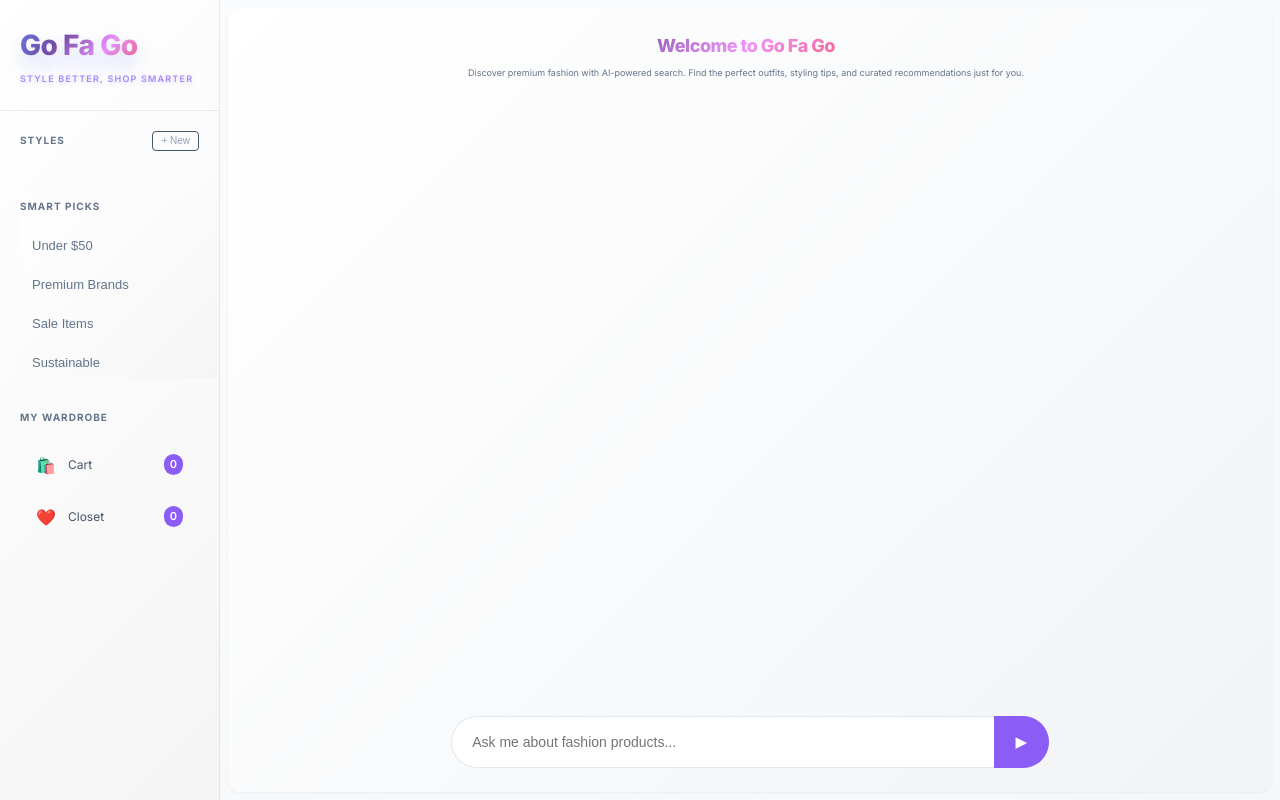
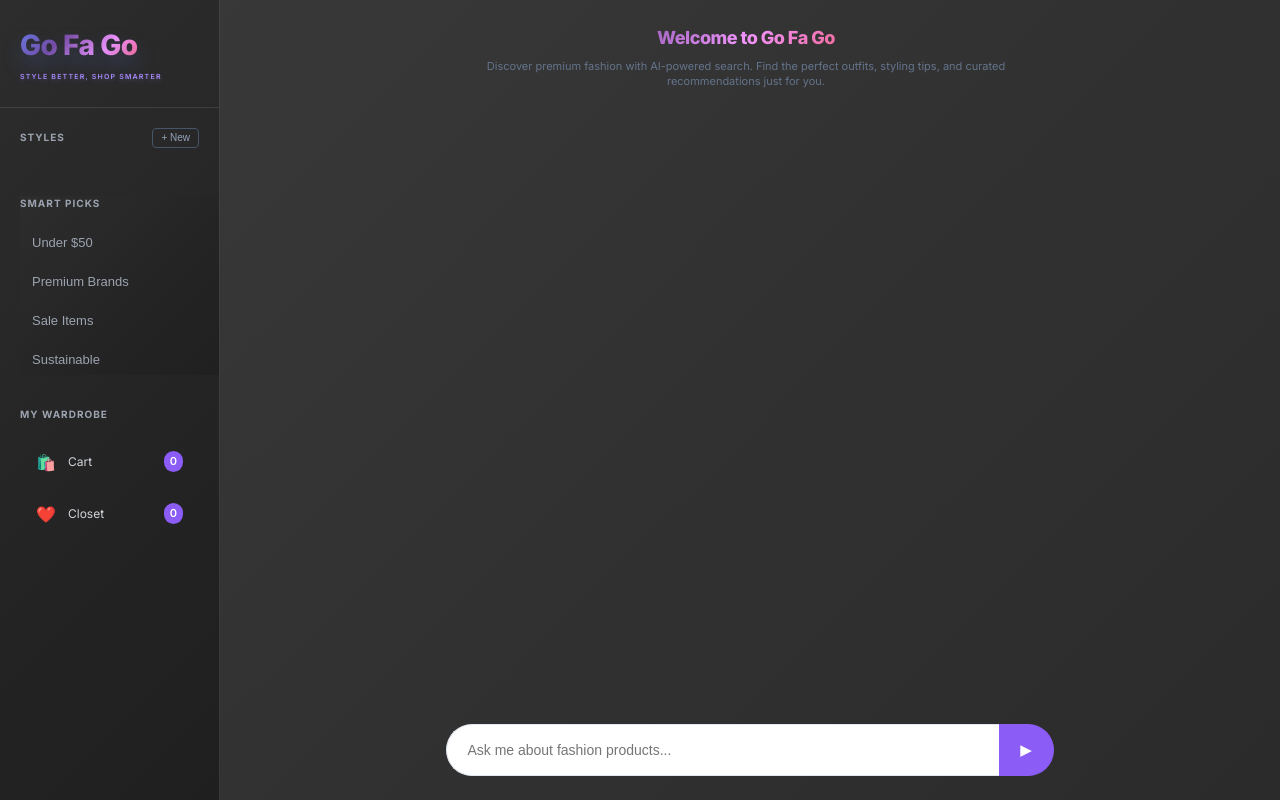
Before and after one commit to raja-datascientist/GoFaGo, a Flask app: page / in a window 1280 px wide. Run offline with Flask 3, Linux system fonts and the light colour scheme; some libraries are stand-ins or nearby versions.

Commit message:
Implement dark theme for sidebar and chatbot
- Changed sidebar to dark gray gradient (#2d2d2d to #1f1f1f)
- Changed chatbot to slightly lighter dark gray (#383838 to #2b2b2b)
- Updated all text colors to light for dark theme readability
- Added customized scrollbar with logo gradient colors
- Increased welcome message size by 25%
- Reduced tagline size by 25%
- Removed gap between sidebar and chatbot area

```diff
--- a/frontend_python/static/styles.css
+++ b/frontend_python/static/styles.css
@@ -24,17 +24,17 @@ body {
 .sidebar {
     width: 220px;
     min-width: 220px;
-    background: linear-gradient(135deg, #ffffff 0%, #fafafa 50%, #f5f5f5 100%);
-    color: #1e293b;
+    background: linear-gradient(135deg, #2d2d2d 0%, #252525 50%, #1f1f1f 100%);
+    color: #e5e7eb;
     display: flex;
     flex-direction: column;
     overflow-y: auto;
-    border-right: 1px solid rgba(0, 0, 0, 0.08);
+    border-right: 1px solid rgba(255, 255, 255, 0.1);
 }
 
 .sidebar-header {
     padding: 24px 20px;
-    border-bottom: 1px solid rgba(0, 0, 0, 0.08);
+    border-bottom: 1px solid rgba(255, 255, 255, 0.1);
 }
 
 .logo h1 {
@@ -52,7 +52,7 @@ body {
 }
 
 .tagline {
-    font-size: 09px;
+    font-size: 7px;
     color: #a78bfa;
     font-weight: 600;
     text-transform: uppercase;
@@ -102,7 +102,7 @@ body {
 .quick-links-section h3 {
     font-size: 10px;
     font-weight: 700;
-    color: #64748b;
+    color: #9ca3af;
     text-transform: uppercase;
     letter-spacing: 1px;
     margin-bottom: 16px;
@@ -148,11 +148,11 @@ body {
 }
 
 .search-item:hover {
-    background: #e2e8f0;
+    background: rgba(255, 255, 255, 0.1);
 }
 
 .search-item.active {
-    background: #cbd5e1;
+    background: rgba(255, 255, 255, 0.15);
 }
 
 .search-thumbnail {
@@ -173,7 +173,7 @@ body {
 .search-title {
     font-size: 9px;
     font-weight: 300 !important;
-    color: #1e293b;
+    color: #e5e7eb;
     margin-bottom: 1px;
     white-space: nowrap;
     overflow: hidden;
@@ -181,18 +181,18 @@ body {
 }
 
 .search-item .search-title {
-    color: #1e293b;
+    color: #d1d5db;
 }
 
 .search-item.active .search-title {
-    color: #1e293b;
+    color: #ffffff;
     font-weight: 500;
 }
 
 .search-meta {
     font-size: 8px;
     font-weight: 300 !important;
-    color: #94a3b8;
+    color: #9ca3af;
     text-align: left;
     width: 100%;
 }
@@ -209,7 +209,7 @@ body {
     gap: 12px;
     padding: 12px 16px;
     border-radius: 8px;
-    color: #475569;
+    color: #d1d5db;
     text-decoration: none;
     font-size: 12px;
     font-weight: 400;
@@ -218,13 +218,13 @@ body {
 }
 
 .quick-link:hover {
-    background: #e2e8f0;
-    color: #1e293b;
+    background: rgba(255, 255, 255, 0.1);
+    color: #ffffff;
 }
 
 .quick-link.active {
-    background: #cbd5e1;
-    color: #1e293b;
+    background: rgba(255, 255, 255, 0.15);
+    color: #ffffff;
     font-weight: 500;
 }
 
@@ -253,7 +253,7 @@ body {
 
 .center-panel {
     flex: 1;
-    background: linear-gradient(135deg, #fafbfc 0%, #f8f9fa 50%, #f5f7fa 100%);
+    background: linear-gradient(135deg, #333333 0%, #2a2a2a 50%, #242424 100%);
     display: flex;
     flex-direction: column;
 }
@@ -264,16 +264,34 @@ body {
     flex-direction: column;
     padding: 24px;
     overflow: hidden;
-    background: linear-gradient(135deg, #ffffff 0%, #f9fafb 50%, #f2f3f5 100%);
-    border-radius: 12px;
-    margin: 8px;
-    box-shadow: 0 1px 3px rgba(0, 0, 0, 0.05);
+    background: linear-gradient(135deg, #383838 0%, #313131 50%, #2b2b2b 100%);
+    border-radius: 0;
+    margin: 0;
+    box-shadow: none;
 }
 
 .chat-scrollable-area {
     flex: 1;
     overflow-y: auto;
     padding-right: 8px;
+}
+
+.chat-scrollable-area::-webkit-scrollbar {
+    width: 8px;
+}
+
+.chat-scrollable-area::-webkit-scrollbar-track {
+    background: rgba(255, 255, 255, 0.05);
+    border-radius: 10px;
+}
+
+.chat-scrollable-area::-webkit-scrollbar-thumb {
+    background: linear-gradient(135deg, #667eea 0%, #764ba2 25%, #f093fb 50%, #f5576c 75%, #fa709a 100%);
+    border-radius: 10px;
+}
+
+.chat-scrollable-area::-webkit-scrollbar-thumb:hover {
+    background: linear-gradient(135deg, #5568d3 0%, #653b8f 25%, #d373ea 50%, #e03d59 75%, #e8557a 100%);
 }
 
 .empty-state {
@@ -299,7 +317,7 @@ body {
 }
 
 .empty-message p {
-    font-size: 9px;
+    font-size: 11px;
     color: #64748b;
     line-height: 1.4;
     max-width: 600px;
@@ -824,7 +842,7 @@ body {
     border-radius: 8px;
     font-size: 13px;
     font-weight: 400;
-    color: #64748b;
+    color: #9ca3af;
     cursor: pointer;
     transition: all 0.2s ease;
     display: flex;
@@ -839,14 +857,14 @@ body {
 }
 
 .refinement-btn:hover {
-    background: #e2e8f0;
-    color: #1e293b;
+    background: rgba(255, 255, 255, 0.1);
+    color: #ffffff;
 }
 
 .sidebar .refinements-section h3 {
     font-size: 10px;
     font-weight: 700;
-    color: #64748b;
+    color: #9ca3af;
     text-transform: uppercase;
     letter-spacing: 1px;
     margin-bottom: 16px;
```
